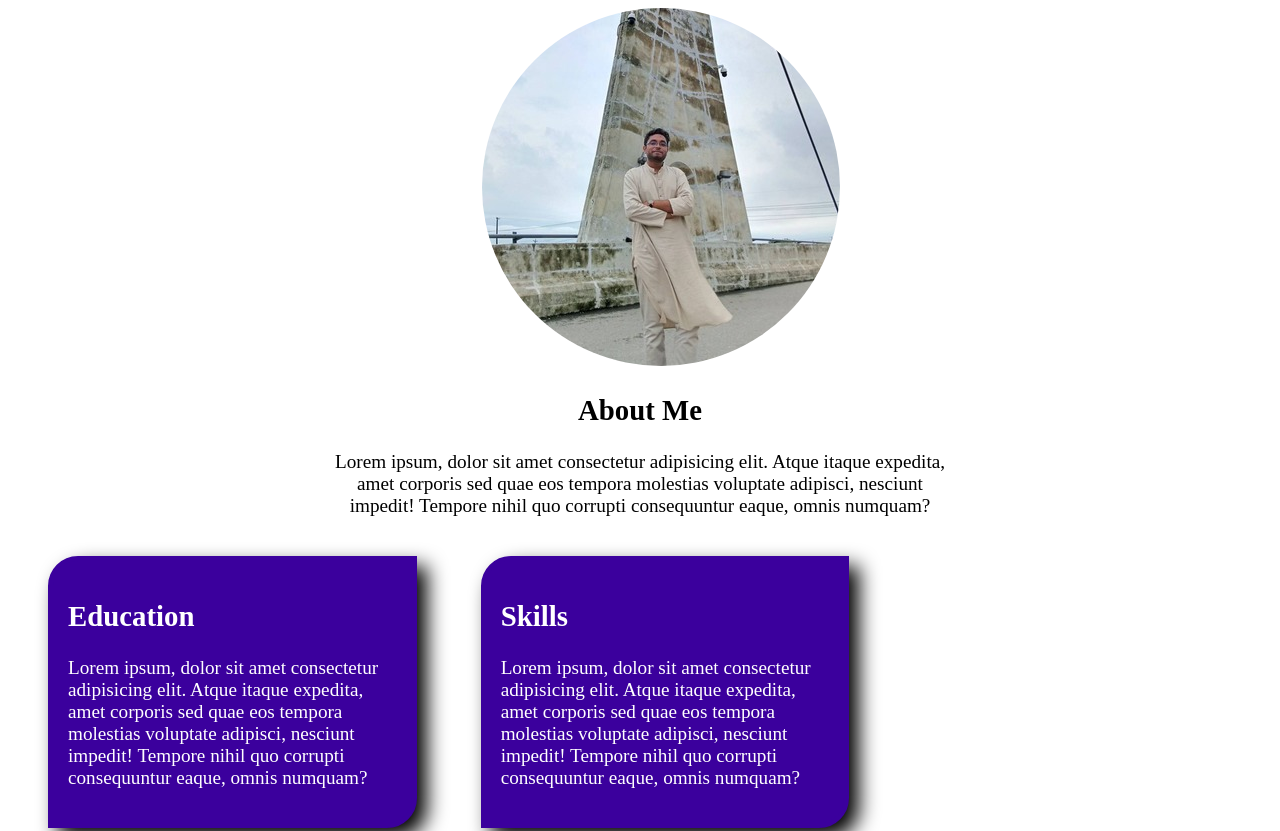
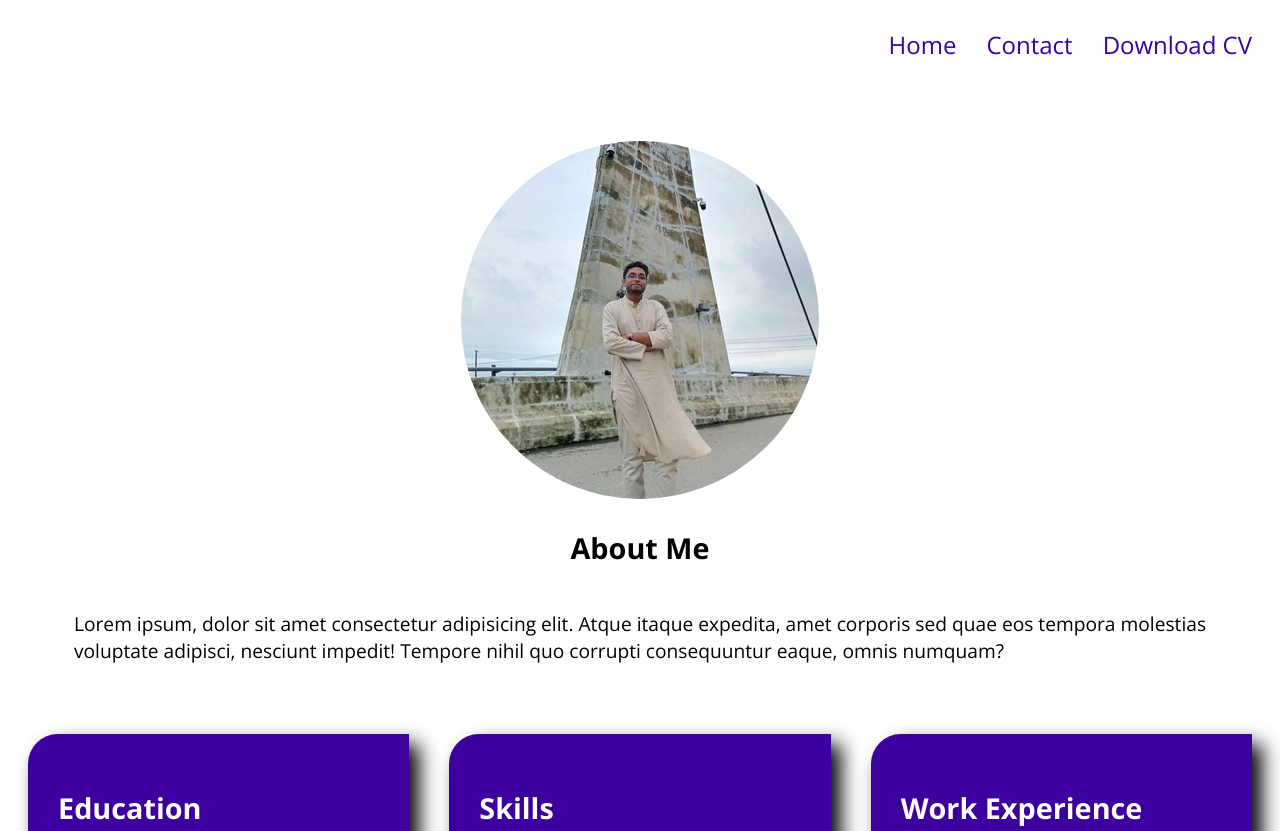
Before and after one commit to mushfiq-nehal/portfolio-website, a plain HTML site: page index.html in a window 1280 px wide. Shown: the top 831 px of the page. Drawn offline with nearby package versions, Linux system fonts and the light colour scheme.

Commit message:
my portfolionew commit

```diff
--- a/index.html
+++ b/index.html
@@ -6,16 +6,29 @@
     <title>Mushfiq's Portfolio</title>
     <link rel="stylesheet" href="styles.css">
 </head>
+
+<header>
+    <div class="menu">
+        <div>Home</div>
+        <div>Contact</div>
+        <div>Download CV</div>
+    </div>
+</header>
+
 <body>
+    <section id="imageid">
         <div class="image-container">
             <img src="Assets/myphoto.jpg" alt="My Photo">
         </div>
+    </section>
 
         <div class="About">
             <h2 class="ahead">About Me</h2>
-            <p>Lorem ipsum, dolor sit amet consectetur adipisicing elit. Atque itaque expedita, amet corporis sed quae eos tempora molestias voluptate adipisci, nesciunt impedit! Tempore nihil quo corrupti consequuntur eaque, omnis numquam?</p>
+            <p class="aboutp">Lorem ipsum, dolor sit amet consectetur adipisicing elit. Atque itaque expedita, amet corporis sed quae eos tempora molestias <br> voluptate adipisci, nesciunt impedit! Tempore nihil quo corrupti consequuntur eaque, omnis numquam?</p>
         </div>
 
+
+    <div class="parent">
         <div class="blog">
             <h2>Education</h2>
             <p>Lorem ipsum, dolor sit amet consectetur adipisicing elit. Atque itaque expedita, amet corporis sed quae eos tempora molestias voluptate adipisci, nesciunt impedit! Tempore nihil quo corrupti consequuntur eaque, omnis numquam?</p>
@@ -30,5 +43,9 @@
             <h2>Work Experience</h2>
             <p>Lorem ipsum, dolor sit amet consectetur adipisicing elit. Atque itaque expedita, amet corporis sed quae eos tempora molestias voluptate adipisci, nesciunt impedit! Tempore nihil quo corrupti consequuntur eaque, omnis numquam?</p>
         </div>
+    </div>
+
+    <footer class="footer"> Developed by Nehal </footer>
+
 </body>
 </html>
--- a/styles.css
+++ b/styles.css
@@ -1,40 +1,60 @@
+@import url('https://fonts.googleapis.com/css2?family=Open+Sans:ital,wght@0,300..800;1,300..800&family=Source+Code+Pro:ital,wght@0,200..900;1,200..900&display=swap');
+
+*{
+    font-family: "Open Sans", sans-serif;
+    font-optical-sizing: auto;
+    font-style: normal;
+}
+
+.menu{
+    display: flex;
+    gap: 30px;
+    justify-content: end;
+    color: #3B009D;
+    font-size: x-large;
+    padding: 20px;
+    margin-bottom: 60px;
+}
+
+.parent{
+    display:flex;
+}
+
 .blog{
     background-color: #3B009D;
-    padding: 15px;
+    padding: 25px;
     color: white;
     border: 5px solid #3B009D;
     border-radius: 30px 0px 30px 0px;
-    display: inline-block;
-    width: 26%;
     margin: 20px;
-    margin-inline-start: 40px;
     box-shadow: 10px 10px 20px black;
+    font-size: larger;
+    margin-bottom: 200px;
+}
+
+
+.About{
+    display: flex;
+    flex-direction: column;
+    align-items: center;
     font-size: larger;
 }
 
-.About{
-    display: block;
-    margin-left: auto;
-    margin-right: auto;
-    width: 50%;
-    font-size: larger;
-    text-align: center;
+.aboutp{
+    margin-bottom: 50px;
 }
+
 
 .image-container img{
     border-radius: 50%;
 }
 
-.image-container{
-    display: block;
-    margin-left: auto;
-    margin-right: auto;
-    width: 25%;
+#imageid{
+    display: flex;
+    justify-content: center;
 }
 
-.ahead{
-    display: block;
-    margin-left: auto;
-    margin-right: auto;
-    width: 30%;
+.footer{
+    font-size: smaller;
+    text-align: center;
 }
```
Lines whose indentation alone changed are shown as unchanged.
